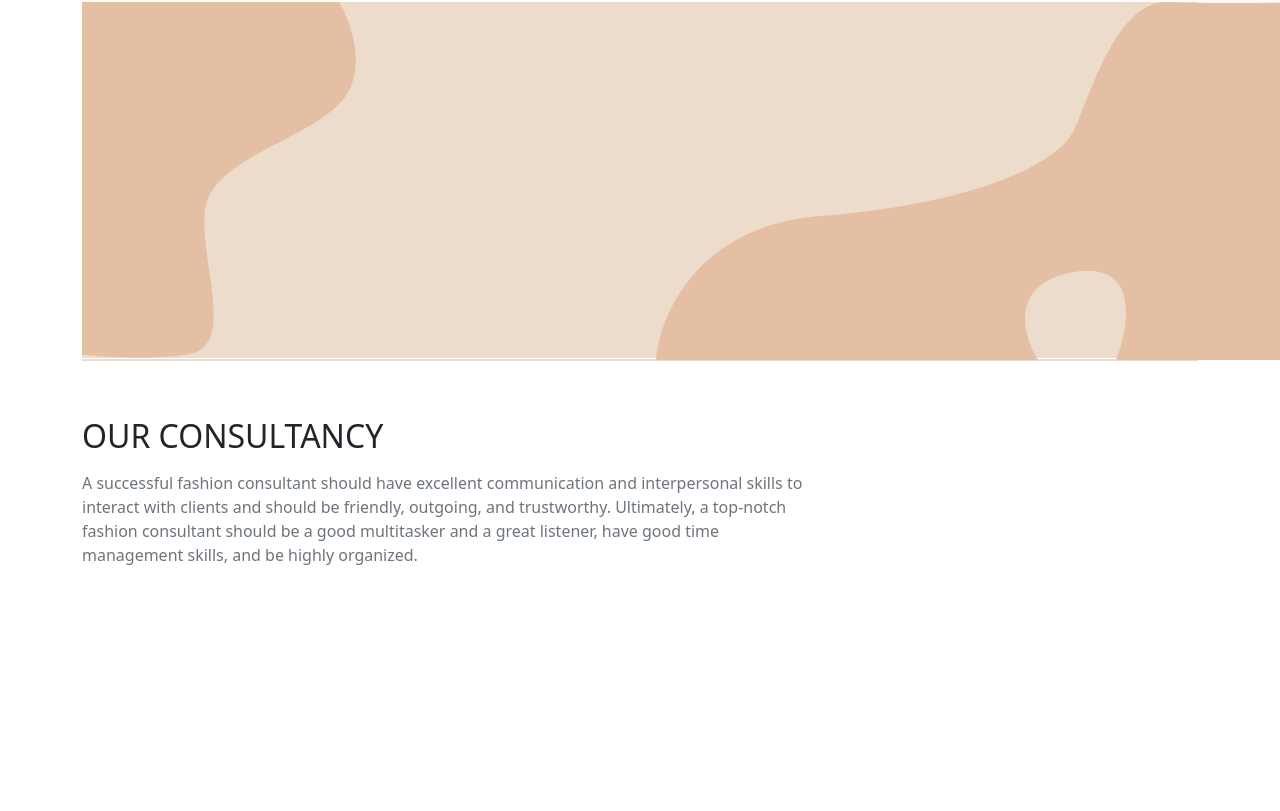
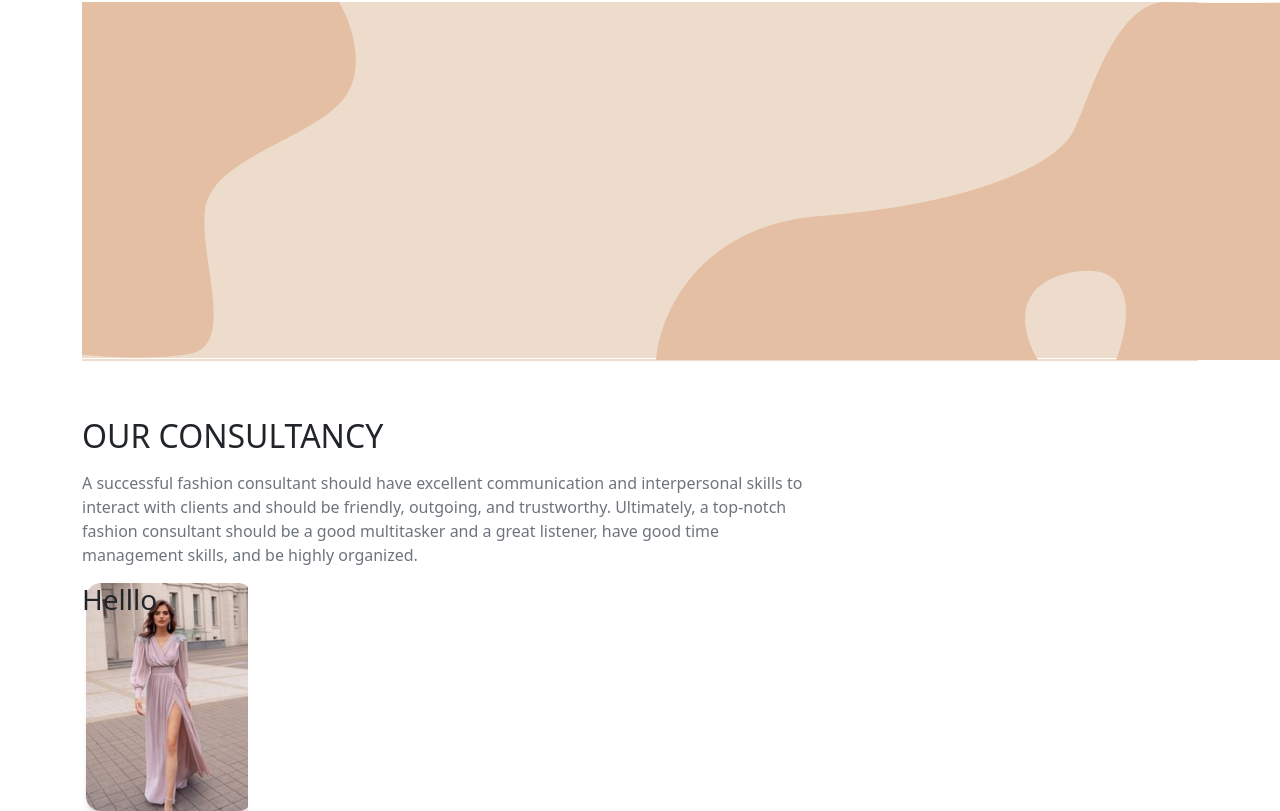
Before and after one commit to naimur202163/Fashion-landing-page, a React (Create React App) app: page / in a window 1280 px wide. Shown: the part 626-1437 px from the top of the page. Before the commit the page ends 1209 px from the top, so only its background shows below. Built offline with nearby package versions, Linux system fonts and the light colour scheme.

Commit message:
backgroud add

```diff
--- a/src/Pages/BannerImg/BannerImg.css
+++ b/src/Pages/BannerImg/BannerImg.css
@@ -0,0 +1,5 @@
+.bg-img1{
+    background-image: url('../../Images/1.png');
+    height: 228px;
+    background-repeat: no-repeat;
+}
--- a/src/Pages/BannerImg/BannerImg.js
+++ b/src/Pages/BannerImg/BannerImg.js
@@ -1,6 +1,6 @@
 import React from "react";
 import { Container, Row, Col } from "react-bootstrap";
-
+import "./BannerImg.css";
 const BannerImg = () => {
   return (
     <div>
@@ -24,7 +24,9 @@
         <div>
           <Row>
             <Col>
-              <div></div>
+              <div className="bg-img1">
+                <h3>Helllo</h3>
+              </div>
             </Col>
             <Col>
               <div></div>
```
